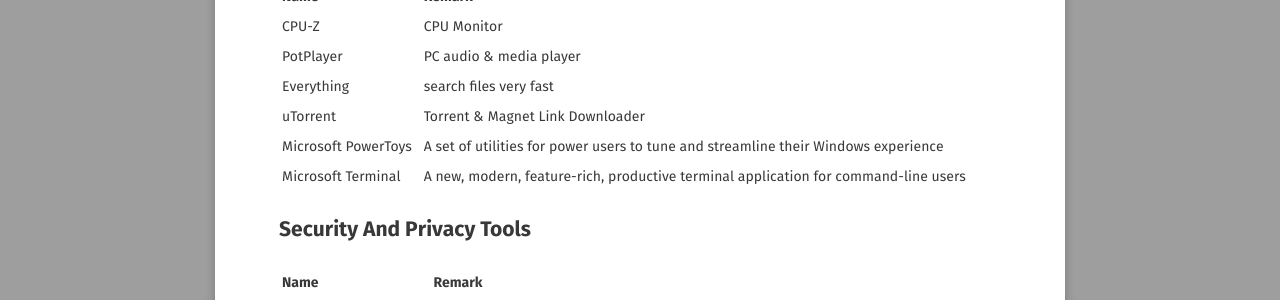
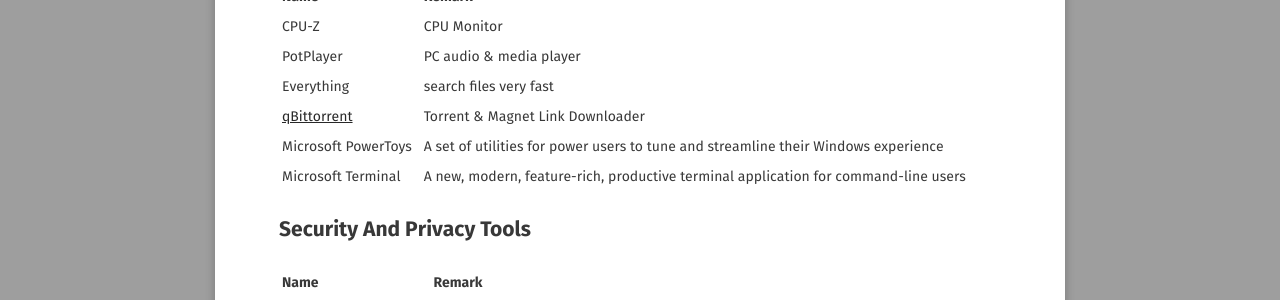
Before and after one commit to o7878x/o7878x.github.io, a Jekyll site: the page built from _posts/2024-07-07-wonderful-softwares.md, in a window 1280 px wide and 900 px high, scrolled down 2497 px. Shown: the part 152-452 px from the top of the window. Built offline with Jekyll 4.4.1, drawn with Linux system fonts in a browser that asks for light colours; some web fonts are replaced; comment, search, counter and statistics services are not loaded.

Commit message:
update:update best torrent software

```diff
--- a/_posts/2024-07-07-wonderful-softwares.md
+++ b/_posts/2024-07-07-wonderful-softwares.md
@@ -101,7 +101,7 @@
 | CPU-Z | CPU Monitor |
 | PotPlayer | PC audio & media player |
 | Everything | search files very fast |
-| uTorrent | Torrent & Magnet Link Downloader |
+| [qBittorrent](https://www.qbittorrent.org/) | Torrent & Magnet Link Downloader |
 | Microsoft PowerToys | A set of utilities for power users to tune and streamline their Windows experience |
 | Microsoft Terminal | A new, modern, feature-rich, productive terminal application for command-line users |
 
```
